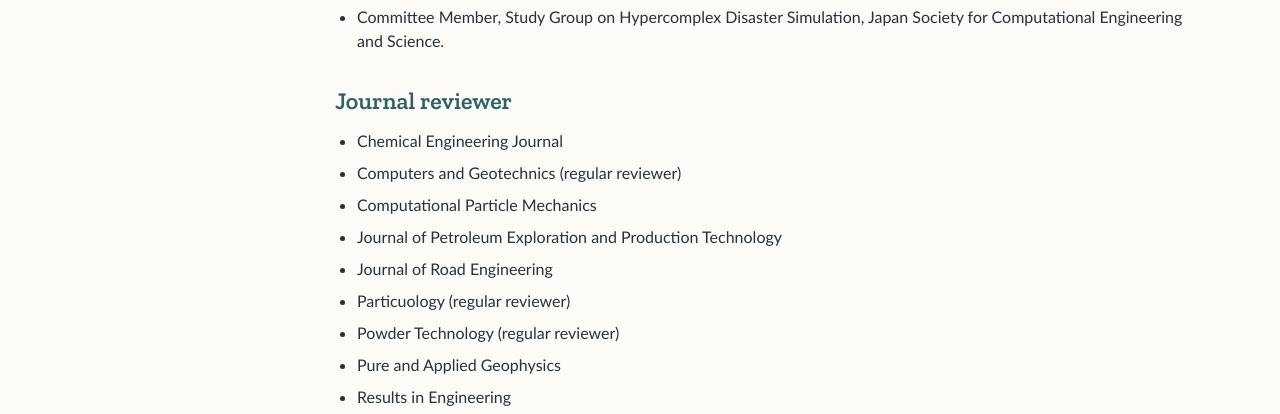
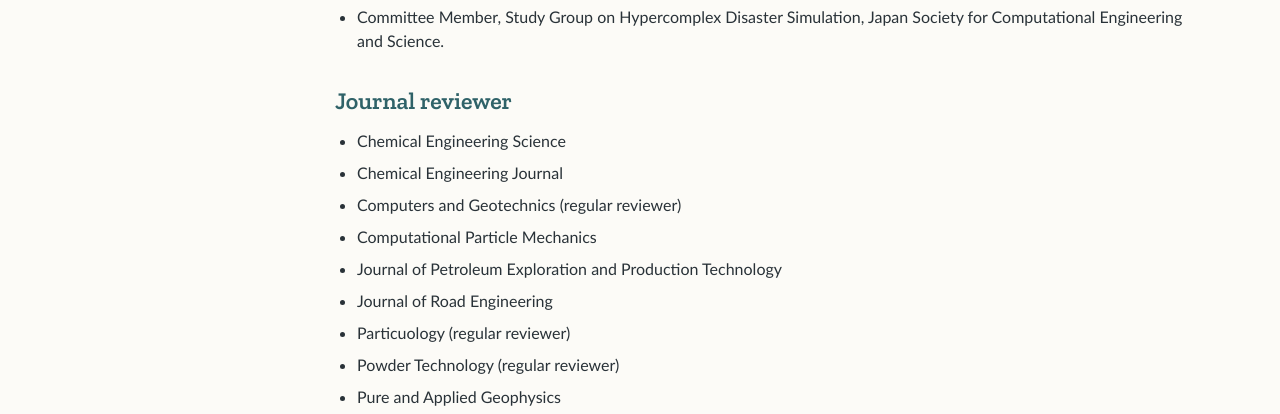
Before and after one commit to kouzen-KYO/kouzen-KYO.github.io, a plain HTML site: page activities.html in a window 1280 px wide. Shown: the part 658-1072 px from the top of the page. Drawn offline with nearby package versions, Linux system fonts and the light colour scheme.

Commit message:
Update activities.html

```diff
--- a/activities.html
+++ b/activities.html
@@ -52,6 +52,7 @@
 </ul>
 <h2>Journal reviewer</h2>
 <ul class="reviewer-list">
+<li>Chemical Engineering Science</li>
 <li>Chemical Engineering Journal</li>
 <li>Computers and Geotechnics (regular reviewer)</li>
 <li>Computational Particle Mechanics</li>
```
